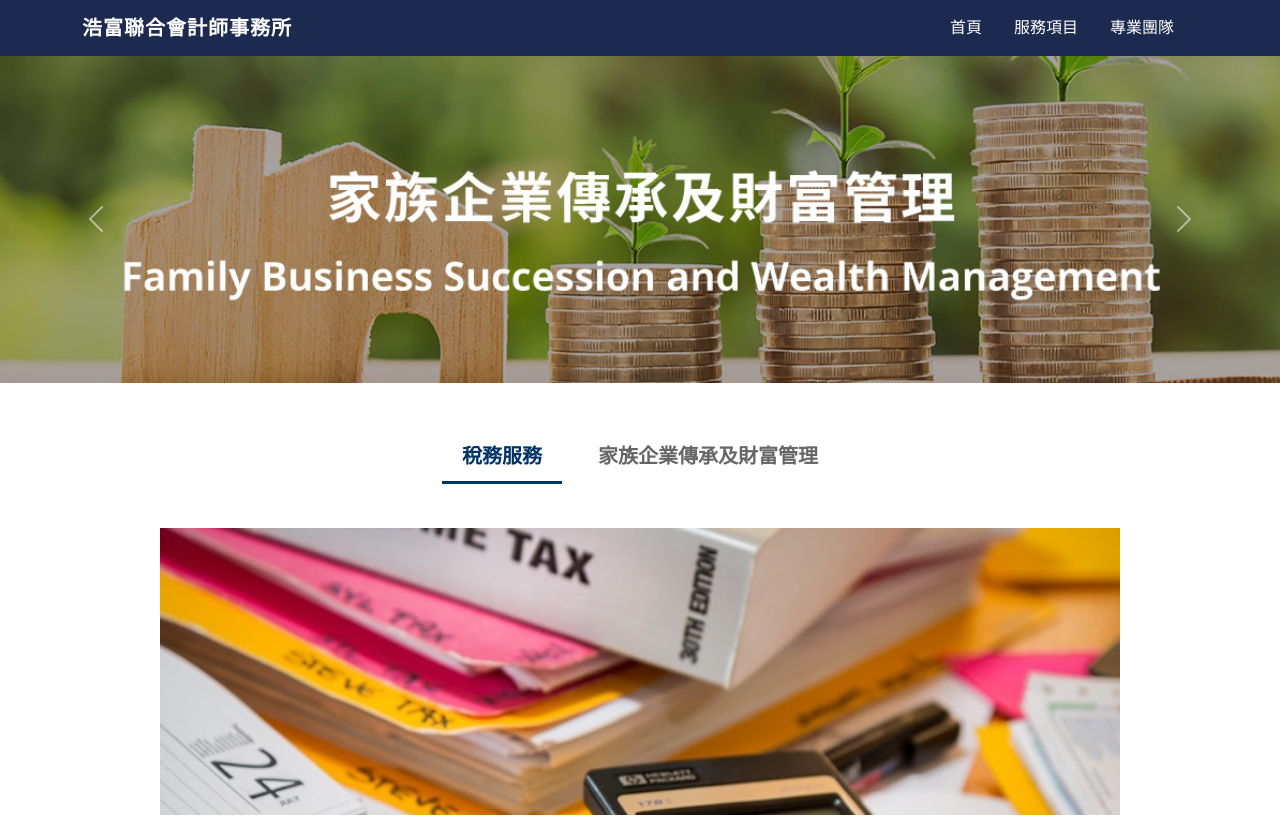
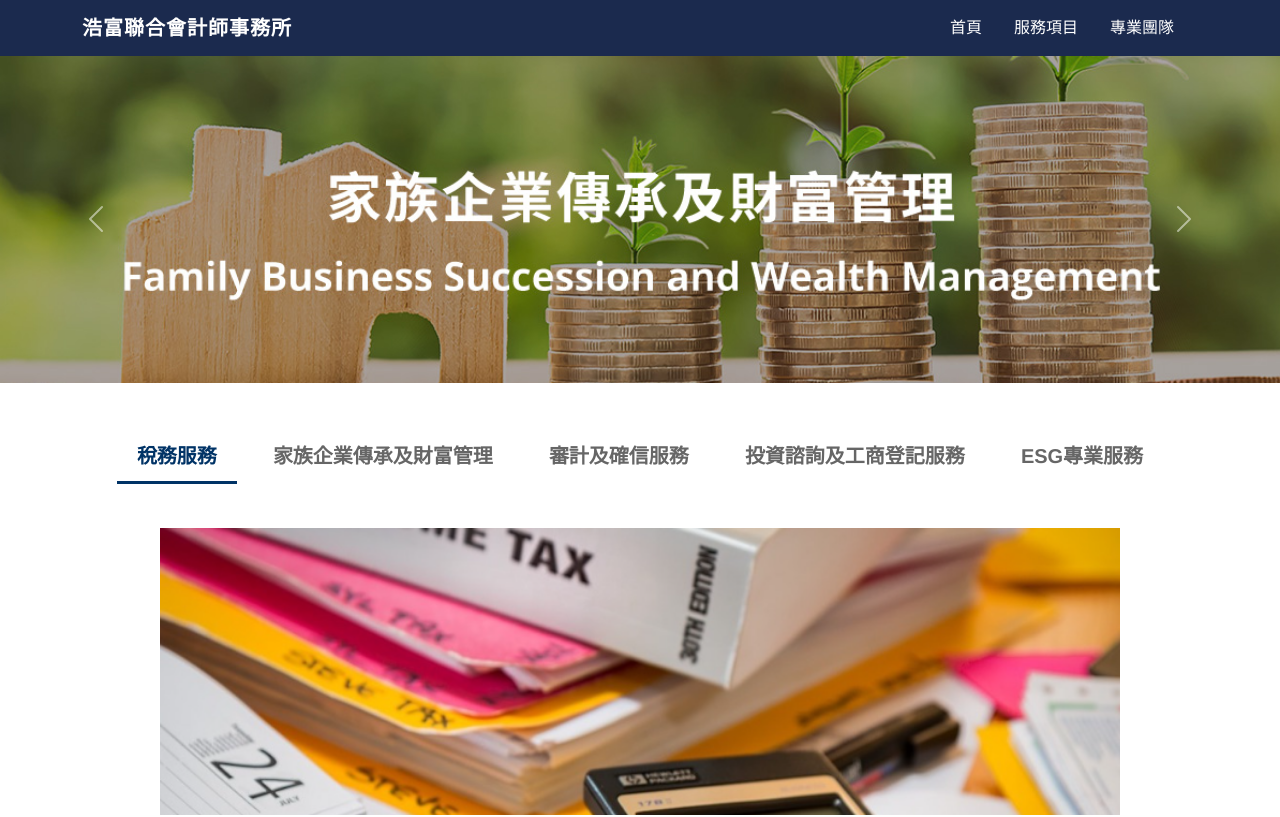
Before and after one commit to boss45628/Daxin, a React (Vite) app: page /Haofu/ServicesHaofu in a window 1280 px wide. Shown: the top 817 px of the page. Built offline with nearby package versions, Linux system fonts and the light colour scheme.

Commit message:
修正資料

```diff
--- a/src/components/Navbar.jsx
+++ b/src/components/Navbar.jsx
@@ -82,6 +82,7 @@ export default function Navbar() {
                     安德信會計師事務所
                   </a>
                 </li>
+                {/*
                   <li>
                       <a
                         className='dropdown-item'
@@ -92,6 +93,7 @@ export default function Navbar() {
                         富信聯合會計師事務所
                       </a>
                     </li>
+                */}
                 <li>
                   <a
                     className='dropdown-item'
--- a/src/components/TaiwanMap.jsx
+++ b/src/components/TaiwanMap.jsx
@@ -30,15 +30,6 @@ const points = [
     desc: '林陣蒼會計師/律師帶領安德信國際財稅服務團隊，擁有豐富產業服務經驗，提供中小企業財務、會計記帳、財稅報簽證及法務等全方位的專業服務。此外，服務團隊還為中小企業主及高資產人士提供資產跨境移轉、贈與繼承規劃、財產信託、剩餘財產分配、股份資產稅務優化等資產守護與傳承規劃方案。所長目前為台北市會計師公會理事、全國律師聯合會副秘書長兼財務主任、台北市會計師公會稅制稅務副主任委員、會計師全國聯合會職業道德委員會委員、會計師全聯會會員紛爭協調委員會副主委，111-112年度經濟部中小企業榮譽律師。'
   },
   {
-    id: 'point_D',
-    cx: 777,
-    cy: 298,
-    fill: 'orange',
-    label: '富信聯合會計師事務所',
-    img: '富信Logo.png',
-    desc: '富信聯合會計師事務所是大信國際的成員所，秉持「服務來自於專業」的精神，由執業會計師帶領，結合財務、稅務、會計等專業人才組成優質團隊。提供企業會計帳務處理、財務稅務審計、稅務規劃、跨國投資規劃諮詢、各式稅務申報、公開發行、企業併購、投資專案申請、工商登記、薪資管理、內稽內控制度、會計制度建立等相關管理顧問諮詢服務，協助客戶在全球化競爭市場中永續經營，與客戶共同追求卓越，為國內知名的會計師事務所之一。'
-  },
-  {
     id: 'point_E',
     cx: 570,
     cy: 508,
@@ -58,6 +49,20 @@ const points = [
   }
 ];
 
+{
+  /*
+  這是陣列裡的資料若未來要家回來可直接貼上去
+    {
+    id: 'point_D',
+    cx: 777,
+    cy: 298,
+    fill: 'orange',
+    label: '富信聯合會計師事務所',
+    img: '富信Logo.png',
+    desc: '富信聯合會計師事務所是大信國際的成員所，秉持「服務來自於專業」的精神，由執業會計師帶領，結合財務、稅務、會計等專業人才組成優質團隊。提供企業會計帳務處理、財務稅務審計、稅務規劃、跨國投資規劃諮詢、各式稅務申報、公開發行、企業併購、投資專案申請、工商登記、薪資管理、內稽內控制度、會計制度建立等相關管理顧問諮詢服務，協助客戶在全球化競爭市場中永續經營，與客戶共同追求卓越，為國內知名的會計師事務所之一。'
+  },
+  */
+}
 export default function TaiwanMap() {
   const [hoveredPoint, setHoveredPoint] = useState(null);
 
--- a/src/pages/ServicesHaofu.jsx
+++ b/src/pages/ServicesHaofu.jsx
@@ -127,6 +127,120 @@ export default function ServicesHaofu() {
           items: ['海外資產遺產規劃', '遺產稅及贈與稅之申報及節稅規劃']
         }
       ]
+    },
+    {
+      id: 'audit',
+      label: '審計及確信服務',
+      content: 'Audit and Assurance',
+      cards: [
+        {
+          number: '01',
+          title: '審計簽證服務',
+          items: [
+            '財務報表查核簽證',
+            '稅務報表查核簽證',
+            '年報及公開資訊之複核',
+            '購併或投資之查核',
+            '特殊目的之專案查核',
+            '財務盡職調查',
+            '鑑識會計服務'
+          ]
+        },
+        {
+          number: '02',
+          title: '公開發行及上市（櫃）專案輔導與規劃IPO',
+          items: [
+            '台灣企業公開發行及上市（櫃）規劃與輔導',
+            '海外公司來台上市（櫃）規劃與諮詢'
+          ]
+        },
+        {
+          number: '03',
+          title: '內稽內控及會計制度之建立',
+          items: [
+            '內部稽核制度設計、講導及諮詢',
+            '內部控制制度設計、講導及諮詢',
+            '中小企業會計制度規劃'
+          ]
+        }
+      ]
+    },
+    {
+      id: 'investment',
+      label: '投資諮詢及工商登記服務',
+      content: 'Investment and Registration',
+      cards: [
+        {
+          number: '01',
+          title: '投資諮詢服務',
+          items: [
+            '國內外投資架構規劃諮詢',
+            '外商外僑來台投資規劃與申請',
+            '投資法令之諮詢',
+            '各項投審會申報事項',
+            '企業併購諮詢與盡職調查服務',
+            '公司解散註銷清算'
+          ]
+        },
+        {
+          number: '02',
+          title: '工商登記服務',
+          items: [
+            '公司設立型態及公司法規諮詢',
+            '台灣公司行號、台灣子公司、分公司、辦事處、工廠設立及變更登記',
+            '國外公司設立及變更登記',
+            '特許行業之設立登記',
+            '外籍人員工作許可及居留申請'
+          ]
+        }
+      ]
+    },
+    {
+      id: 'ESG',
+      label: 'ESG專業服務',
+      content: 'ESG Professional Services',
+      cards: [
+        {
+          number: '01',
+          title: '永續報告代編服務',
+          items: [
+            '輔導永續報告書大綱架構設計',
+            'ESG數據及資訊蒐集方法諮詢',
+            '永續報告書編制與諮詢（GRI）',
+            '永續會計準則資訊揭露（SASB）',
+            '永續報告書編製指導',
+            '提供報告書揭露優化建議'
+          ]
+        },
+        {
+          number: '02',
+          title: '永續報告確信服務',
+          items: [
+            '永續保告書之確信',
+            '報告書 、 內控及管理辦法之優化建議',
+            '協助內部稽核及公司治理推行'
+          ]
+        },
+        {
+          number: '03',
+          title: '淨零碳排管理諮詢服務',
+          items: [
+            '溫室氣體盤查及淨零排放減量規劃',
+            '碳權與碳會計處理機制諮詢顧問',
+            '協助政府補助申請'
+          ]
+        },
+        {
+          number: '04',
+          title: '企業永續管理服務諮詢',
+          items: [
+            '永續治理現況盤點',
+            '永續治理機制與委員會建立',
+            '提供改善、優化建議',
+            '協助政府補助申請'
+          ]
+        }
+      ]
     }
   ];
 
```
Also changed, not shown: src/assets/taiwan.svg. Lines whose indentation alone changed are shown as unchanged.
